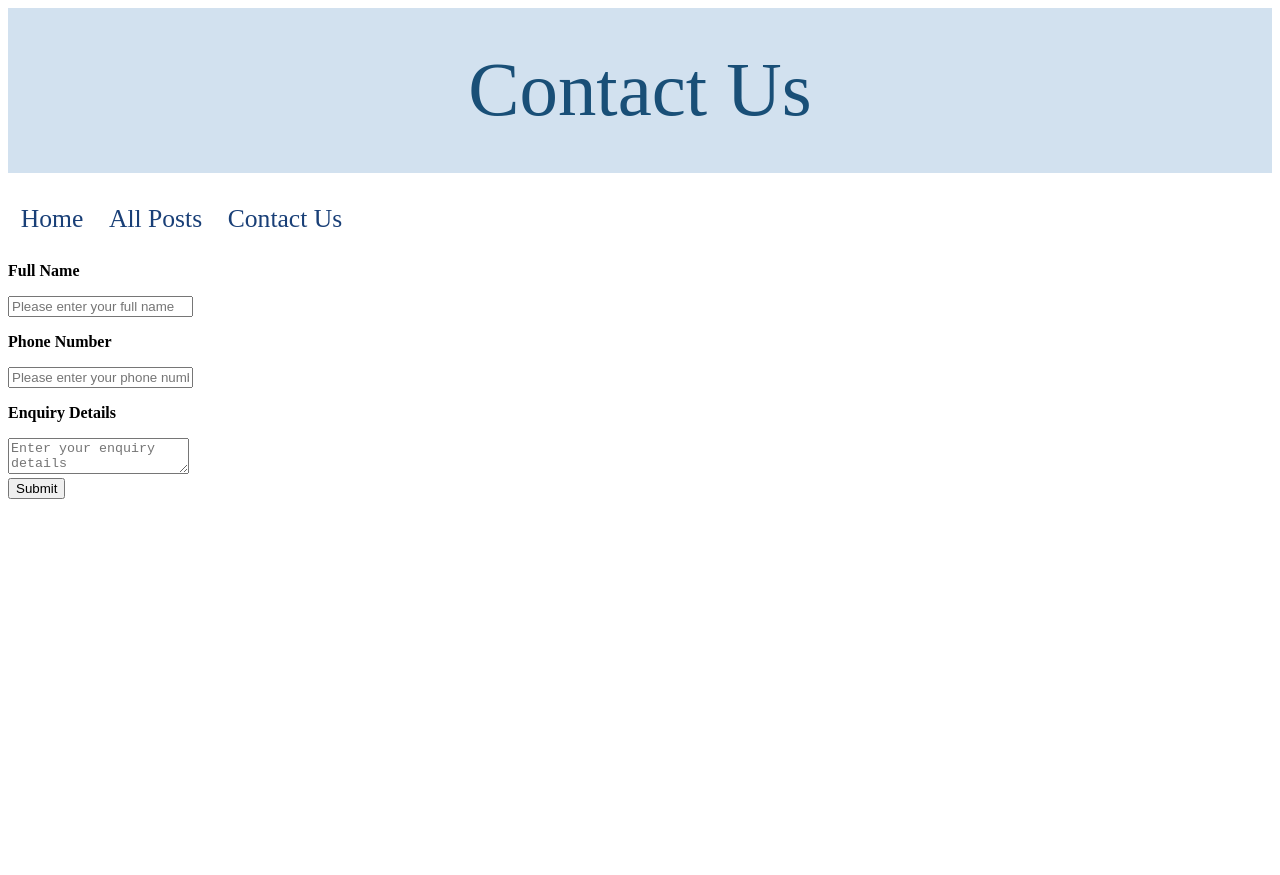
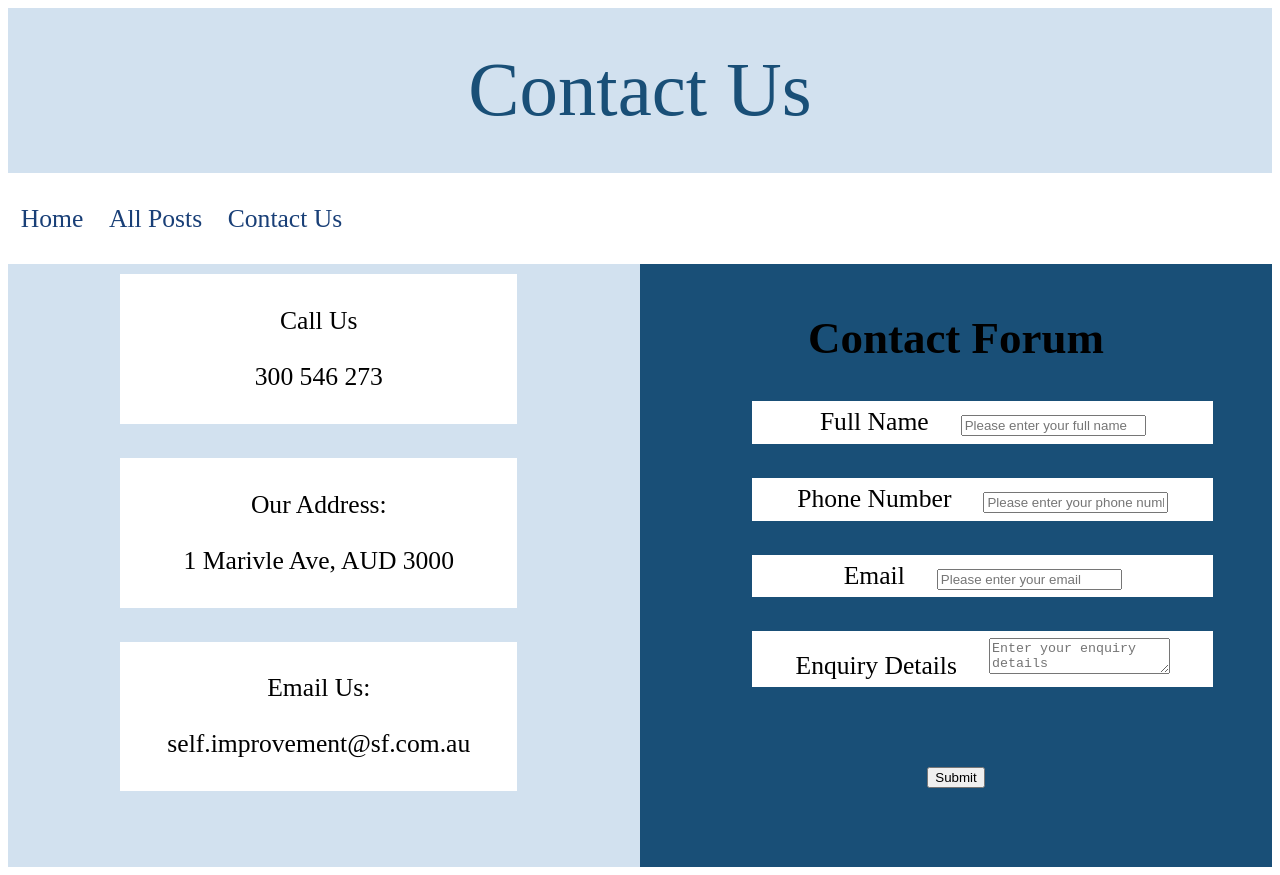
Before and after one commit to prshah101/SIT120, a Vue app in the folder selfdevbloga3/: page /contactUs in a window 1280 px wide. Before the commit the page ends 800 px from the top, so only its background shows below. Built offline with nearby package versions, Linux system fonts and the light colour scheme.

Commit message:
contactUs updates

```diff
--- a/selfdevbloga3/src/components/ContactUs.vue
+++ b/selfdevbloga3/src/components/ContactUs.vue
@@ -1,23 +1,52 @@
 <template>
-<form>
-    <b>
-        <p>Full Name</p>
-    </b>
+
+<div class="flex-container">
+        <div class="contact-details">
+            <div class="sub-detail">
+                <p>Call Us</p>
+            <p>300 546 273</p>
+            </div>
+            <br>
+            <div class="sub-detail">
+            <p>Our Address:</p>
+            <p>1 Marivle Ave, AUD 3000</p>
+            </div>
+            <br>
+            <div class="sub-detail">
+                <p>Email Us:</p>
+            <p>self.improvement@sf.com.au</p>
+            </div>
+        </div>
+        <form class="forum">
+            <h2>Contact Forum</h2>
+            <div class="forum-detail">
+                <label>Full Name</label> &nbsp; &nbsp;
             <input v-model="form.name" type="text" placeholder="Please enter your full name" />
-    <b>
-        <p>Phone Number</p>
-    </b>
+            </div>
+            <br>
+            <div class="forum-detail">
+                <label>Phone Number</label> &nbsp; &nbsp;
             <input v-model="form.phoneNum" type="tel" placeholder="Please enter your phone number" />
-    <b>
-        <p>Enquiry Details</p>
-    </b>
+            </div>
+            <br>
+            <div class="forum-detail">
+                <label>Email</label> &nbsp; &nbsp;
+            <input v-model="form.email" type="text" placeholder="Please enter your email" />
+            </div>
+            <br>
+            <div class="forum-detail">
+                <label>Enquiry Details</label> &nbsp; &nbsp;
             <textarea v-model="form.enquiry" placeholder="Enter your enquiry details"></textarea>
+            </div>
+            <br>
 
             <br>
             <button v-on:click="confirm">Submit</button>
             <p id="confirmMessage" style="display:none"> {{form.name}}, your enquiry has been sent! We will get back to you shortly.</p>
             <br><br><br>
         </form>
+</div>
+
 </template>
 
 <script>
@@ -29,6 +58,7 @@ export default {
                 name: '',
                 phoneNum: '',
                 enquiry: '',
+                email: '',
             }
         }
     },
@@ -39,3 +69,62 @@ export default {
     }
 }
 </script>
+
+<style scoped>
+
+/* Responsive Boxes */
+.flex-container {
+  display: flex;
+  flex-direction: row;
+  font-size: 30px;
+  text-align: center;
+}
+
+@media (max-width: 600px) {
+  .flex-container {
+    flex-direction: column;
+  }
+}
+.contact-details {
+    background-color: #D2E1Ef;
+  padding: 10px;
+  flex: 50%;
+}
+
+.forum {
+    background-color: #194F77;
+  padding: 10px;
+  flex: 50%;
+}
+/* Responsive End */
+
+.sub-detail{
+    background-color: #ffffff;
+    padding: 0.5vw;
+    font-size: 2vw;
+    width: 30vw;
+    position:relative;
+    left:8vw;
+}
+
+.forum-detail{
+    background-color: #ffffff;
+    padding: 0.5vw;
+    font-size: 2vw;
+    width: 35vw;
+    position:relative;
+    left:8vw;
+}
+
+.h2{
+    padding: 0.5vw;
+    font-size: 2vw;
+    width: 35vw;
+    position:relative;
+    left:8vw;
+}
+
+input.middle:focus {
+    outline-width: 0;
+}
+</style>
--- a/selfdevbloga3/src/components/NavBar.vue
+++ b/selfdevbloga3/src/components/NavBar.vue
@@ -7,6 +7,7 @@
     <i class="fa fa-bars"></i>
     </a>
 </div>
+<br>
 <router-view></router-view>
 </template>
 
```
Lines whose indentation alone changed are shown as unchanged.
